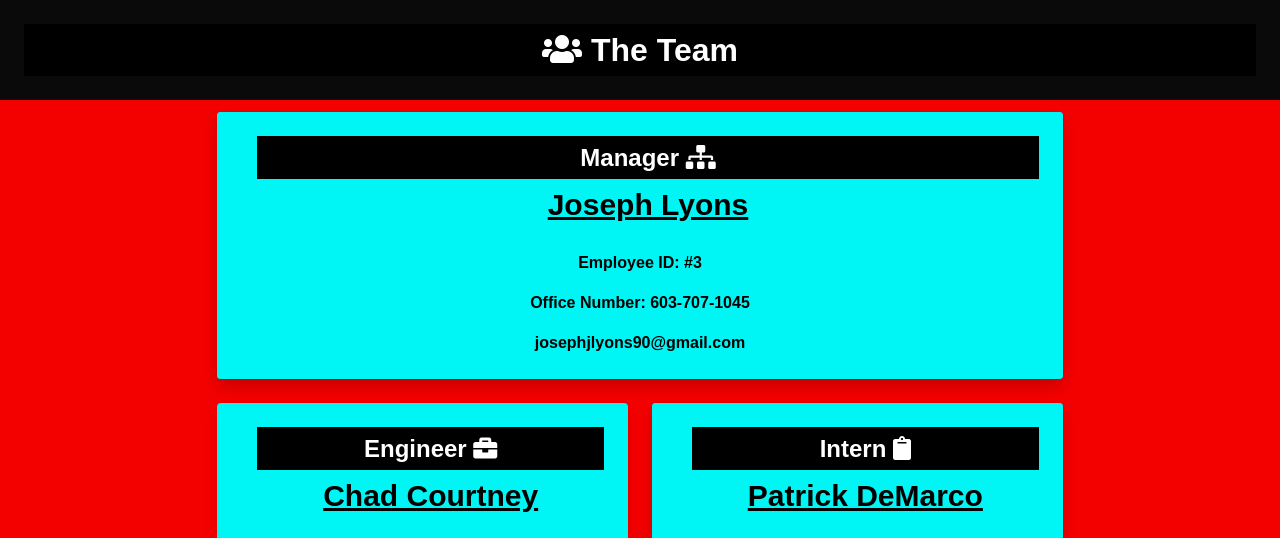
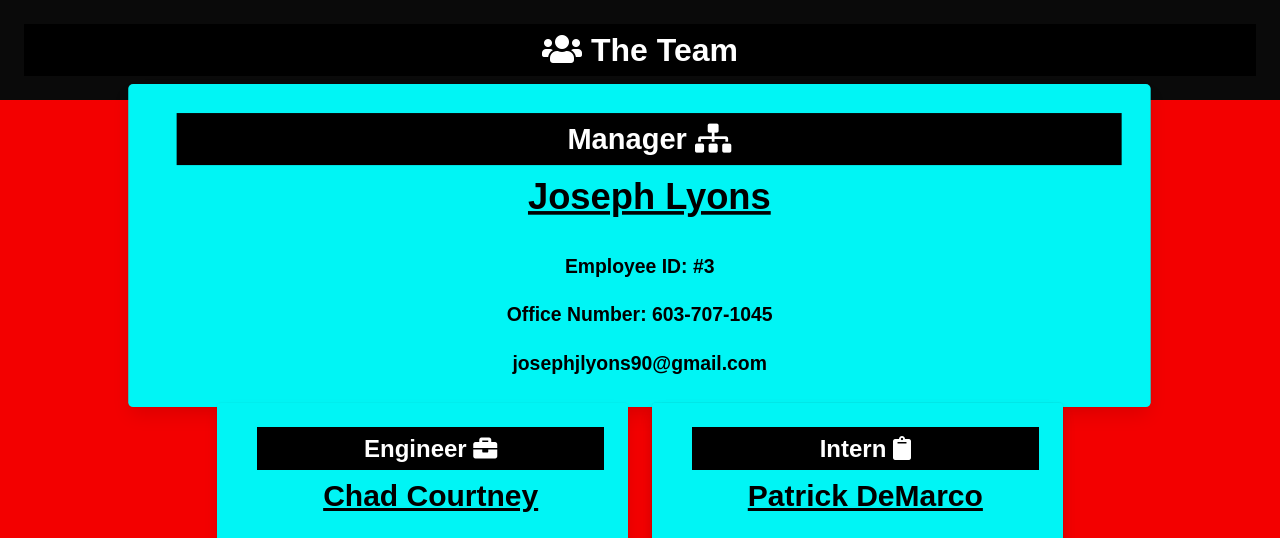
Before and after one commit to Josephjlyons/Team-Profile-Generator, a website: page generated-HTML/main.html in a window 1280 px wide. In both pictures the pointer is over the element 639 px from the left and 245 px from the top of the page. Shown: the top 538 px of the page. Drawn offline with nearby package versions, Linux system fonts and the light colour scheme.

Commit message:
add hover styling to cards

```diff
--- a/src/style.css
+++ b/src/style.css
@@ -32,4 +32,13 @@
     background-color: #00F5F5 !important;
     color: white;
     font-family: fantasy;
+    transition: transform .5s;
 }
+.card:hover{
+    transform: scale(1.1);
+}
+
+a:hover{
+    text-decoration: underline;
+    color: rgb(1, 25, 240);
+}
```
